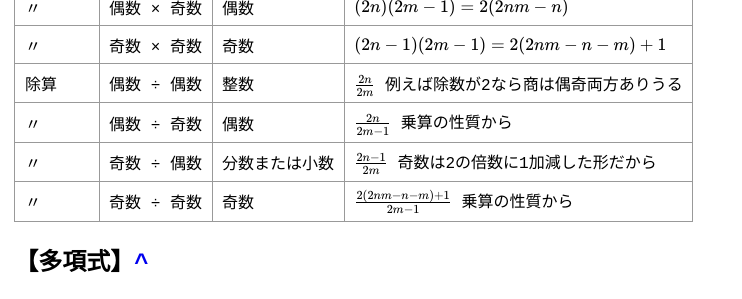
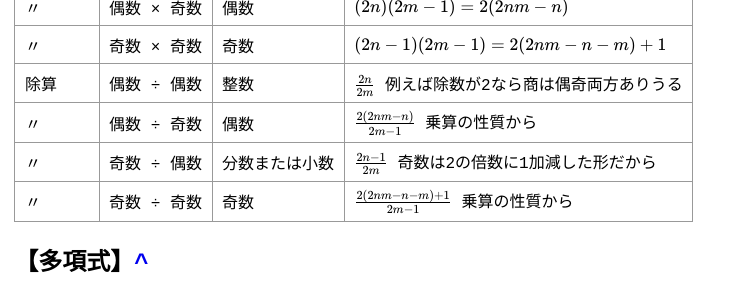
Before and after one commit to zoldof/algo-notes-ci, a Jekyll site: the page built from docs/dist/chu3-1/index.md, in a window 1280 px wide and 900 px high, scrolled down 2996 px. Shown: the part 148-447 px from the top of the window, without its empty margins (0-742 px from the left). Built offline with Jekyll 4.4.1, drawn with Linux system fonts in a browser that asks for light colours.

Commit message:
Update index.md

```diff
--- a/docs/dist/chu3-1/index.md
+++ b/docs/dist/chu3-1/index.md
@@ -135,7 +135,7 @@ title: 中3数学【数学の役立て方】【基礎知識】
 | 〃 | 偶数 × 奇数 | 偶数 | $(2n)(2m - 1) = 2(2nm - n)$ |
 | 〃 | 奇数 × 奇数 | 奇数 | $(2n - 1)(2m - 1) = 2(2nm - n - m) + 1$ |
 | 除算 | 偶数 ÷ 偶数 | 整数 | $\frac{2n}{2m}$ 例えば除数が2なら商は偶奇両方ありうる |
-| 〃 | 偶数 ÷ 奇数 | 偶数 | $\frac{2n}{2m - 1}$ 乗算の性質から |
+| 〃 | 偶数 ÷ 奇数 | 偶数 | $\frac{2(2nm - n)}{2m - 1}$ 乗算の性質から |
 | 〃 | 奇数 ÷ 偶数 | 分数または小数 | $\frac{2n - 1}{2m}$ 奇数は2の倍数に1加減した形だから |
 | 〃 | 奇数 ÷ 奇数 | 奇数 | $\frac{2(2nm - n - m) + 1}{2m - 1}$ 乗算の性質から |
 
```
